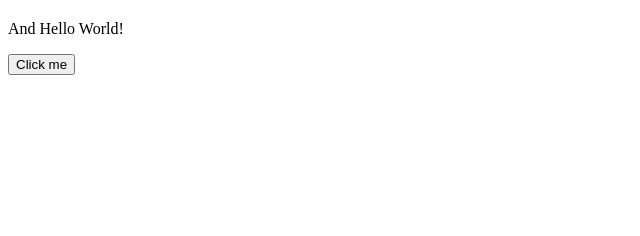
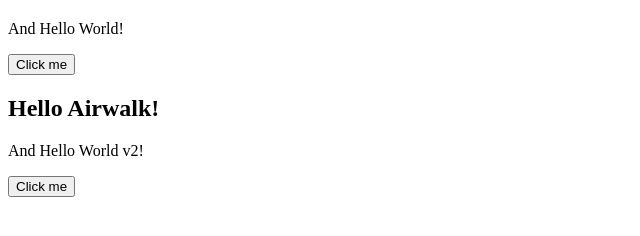
Before and after one commit to jhels/AWEXTerraformLab, a plain HTML site: page site_files/index.html in a window 1280 px wide. Shown: the part 60-296 px from the top of the page, without its empty margins (0-640 px from the left). Drawn offline with Linux system fonts and the light colour scheme.

Commit message:
update to html

```diff
--- a/site_files/index.html
+++ b/site_files/index.html
@@ -14,6 +14,18 @@
                 xhttp.open("GET", "https://ifuwchvwd5.execute-api.eu-west-2.amazonaws.com/default/ACGDevFunction", true);
                 xhttp.send()
             }
+
+            const myFunctionTwo = () => {
+                var xhttp = new XMLHttpRequest();
+                xhttp.onreadystatechange = function() {
+                    if (this.readyState == 4 && this.status == 200) {
+                        var text = JSON.parse(this.responseText)
+                        document.getElementById("my-demoTwo").innerHTML = text['this']
+                    }
+                };
+                xhttp.open("GET", "https://gggg.execute-api.eu-west-2.amazonaws.com/default/ACGDevFunction", true);
+                xhttp.send()
+            }
         </script>
         <title>Basic Web Page</title>
     </head>
@@ -21,5 +33,9 @@
         <h1> <span id="my-demo">Hello Airwalk!</span></h1>
         <p>And Hello World!</p>
         <button onclick="myFunction()">Click me</button>
+
+        <h2> <span id="my-demoTwo">Hello Airwalk!</span></h2>
+        <p>And Hello World v2!</p>
+        <button onclick="myFunctionTwo()">Click me</button>
     </body>
 </html>
```
